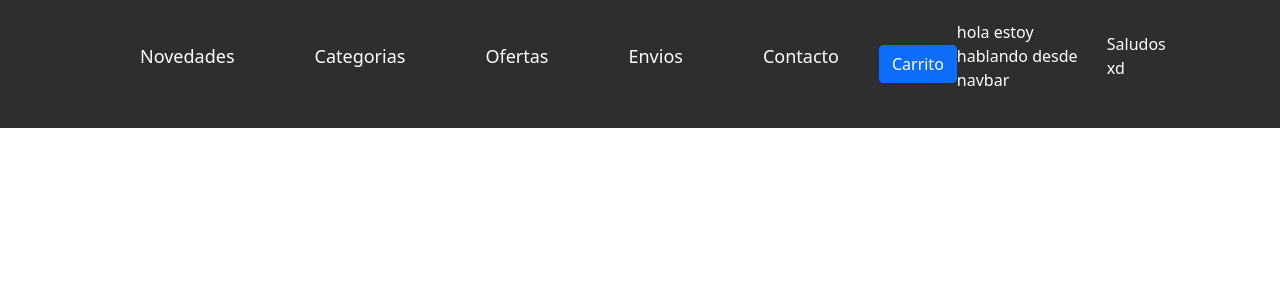
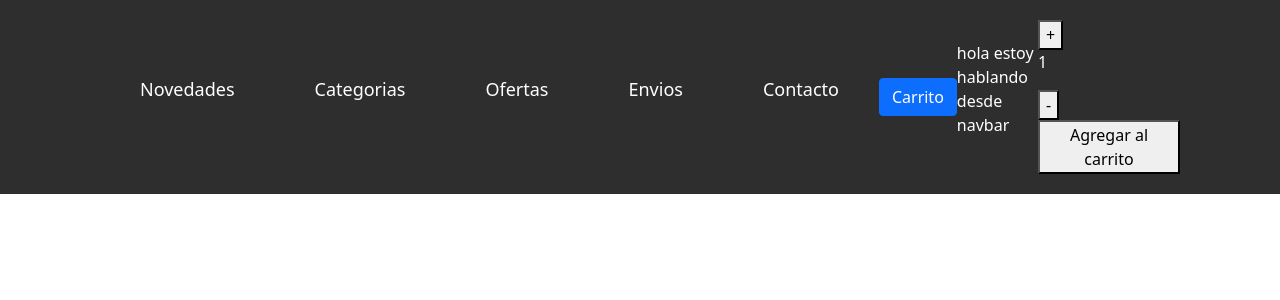
Before and after one commit to Adrian5730/Coder-House-React, a React (Create React App) app: page / in a window 1280 px wide. Shown: the top 300 px of the page. Built offline with nearby package versions, Linux system fonts and the light colour scheme.

Commit message:
Hago ejercicio componentes 2

```diff
--- a/src/App.js
+++ b/src/App.js
@@ -3,6 +3,7 @@ import './components/Header/Header.css'
 import 'bootstrap/dist/css/bootstrap.min.css';
 import { NavBar } from './components/Header/NavBar/NavBar';
 import { ItemListContainer } from './components/Header/ItemListContainer/ItemListContainer';
+
 // import { CartWidget } from './components/NavBar/CartWidget';
 
 
@@ -11,7 +12,7 @@ function App() {
   return (
     <header id="header">
       <NavBar />
-      <ItemListContainer />
+      <ItemListContainer/>
     </header>
 
   );
--- /dev/null
+++ b/src/components/Header/ItemListContainer/ItemCount.js
@@ -0,0 +1,43 @@
+import React from 'react'
+import {useState, useEffect} from 'react'
+
+const ItemCount = () => {
+
+    const [stock, setstock] = useState(5)
+    const [count, setCount] = useState(1)
+
+    const  handleCount =() =>{
+        if (stock===count) {
+            alert('no queda mas stock')
+        } else {
+            setCount(count+1)
+        }
+
+    }
+
+    const  handleDiscount =() =>{
+        if (count===0) {
+            alert('no tienes mas unidades')
+        } else{
+            setCount(count-1)
+        }
+    }
+
+    const  message =() =>{
+        alert("se activo agregar al carrito")
+    }
+
+
+
+
+    return (
+        <>
+            <button onClick={handleCount}>+</button>
+            <p>{count}</p>
+            <button onClick={handleDiscount}>-</button>
+            <button onClick={message}>Agregar al carrito</button>
+        </>
+    )
+}
+
+export default ItemCount
--- a/src/components/Header/ItemListContainer/ItemListContainer.js
+++ b/src/components/Header/ItemListContainer/ItemListContainer.js
@@ -1,9 +1,20 @@
 import React from 'react'
+import {useState} from 'react'
+import ItemCount from './ItemCount'
 
 export const ItemListContainer = () => {
+
+    // const [count, setCount] = useState(0)
+    // const  handleCount =() =>{
+    //     setCount(count+1)
+    // }
+
     return (
         <div className='saludo'>
-            <p>Saludos xd</p>
+            {/* <p>Saludos xd</p> */}
+            {/* <button onClick={handleCount}>+</button> */}
+
+            <ItemCount/>
         </div>
     )
 }
```
